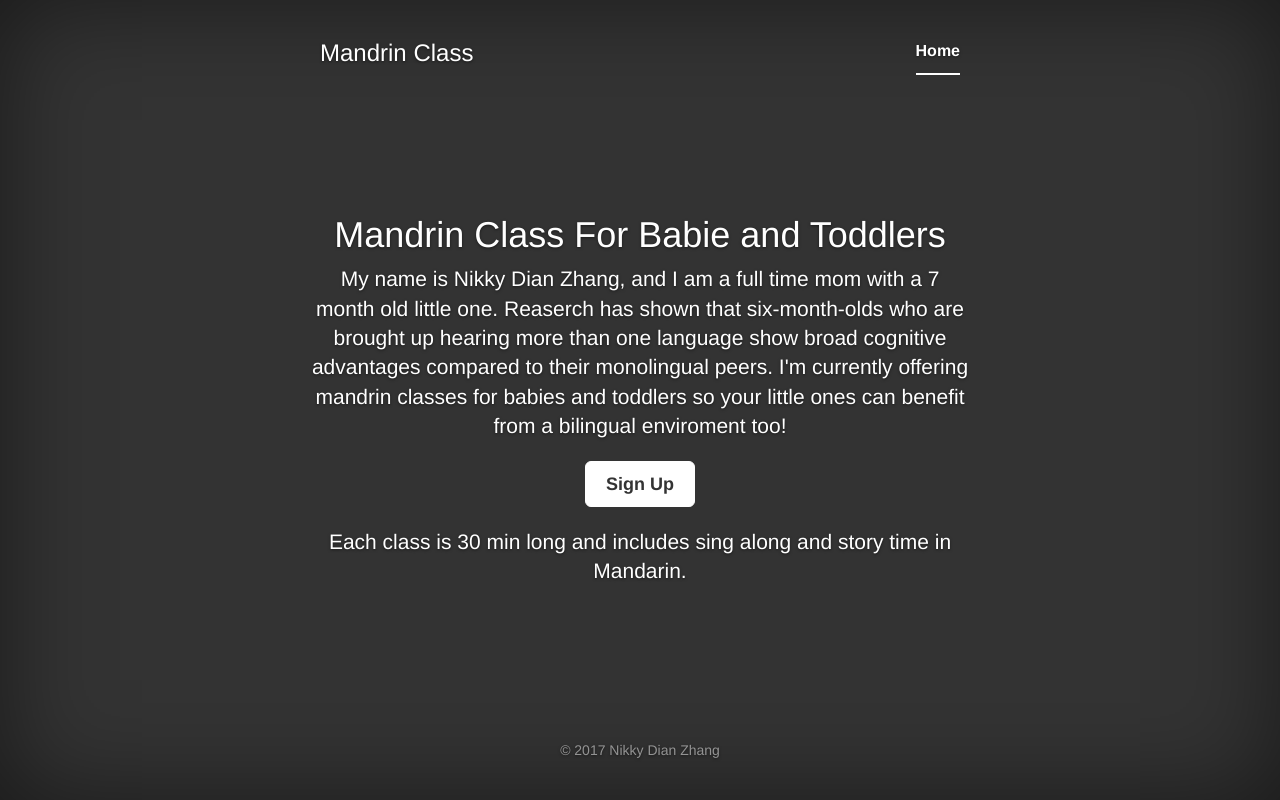
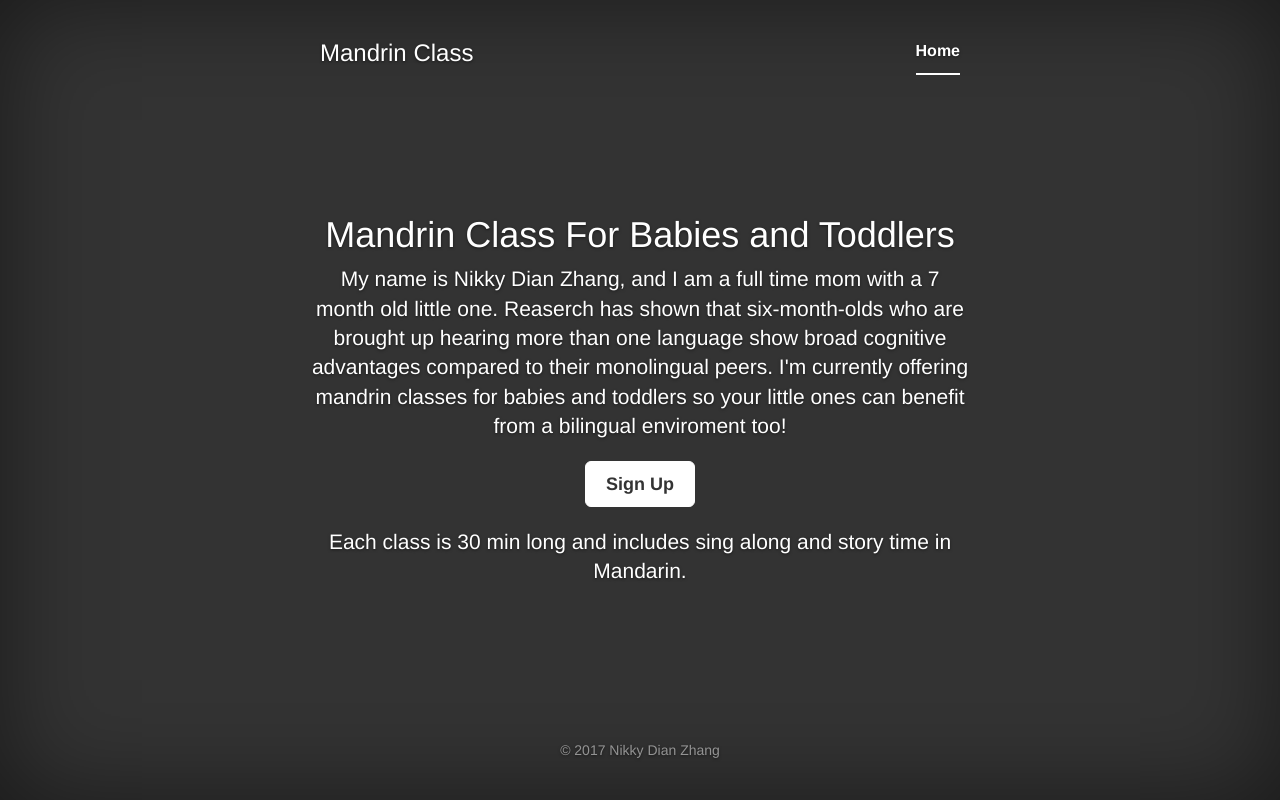
Before and after one commit to mandarinclass/mandarinclass.github.io, a plain HTML site: page index.html in a window 1280 px wide. Drawn offline with nearby package versions, Linux system fonts and the light colour scheme; a script that the page names is missing.

Commit message:
Update index.html

```diff
--- a/index.html
+++ b/index.html
@@ -51,7 +51,7 @@
           </div>
 
           <div class="inner cover">
-            <h1 class="cover-heading">Mandrin Class For Babie and Toddlers</h1>
+            <h1 class="cover-heading">Mandrin Class For Babies and Toddlers</h1>
             <p class="lead">My name is Nikky Dian Zhang, and I am a full time mom with a 7 month old little one. Reaserch has shown that six-month-olds who are brought up hearing more than one language show broad cognitive advantages compared to their monolingual peers. I'm currently offering mandrin classes for babies and toddlers so your little ones can benefit from a bilingual enviroment too!</p>
             <p class="lead">
               <a href="https://docs.google.com/forms/d/e/1FAIpQLSfpvg_ZARGDPS5GdjTK7NkHCp4hU_WiXJHApVxaUADdAA4K2w/viewform?usp=sf_link" class="btn btn-lg btn-default">Sign Up</a>
```
